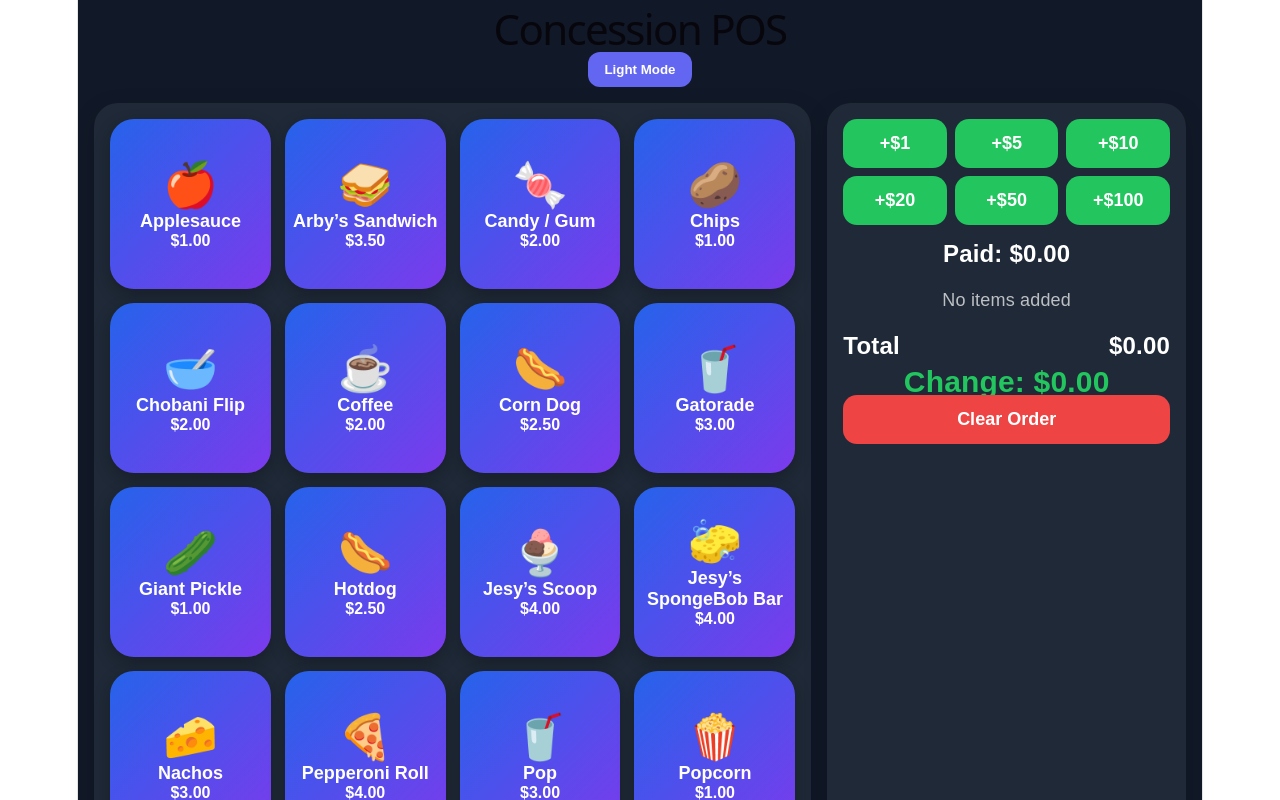
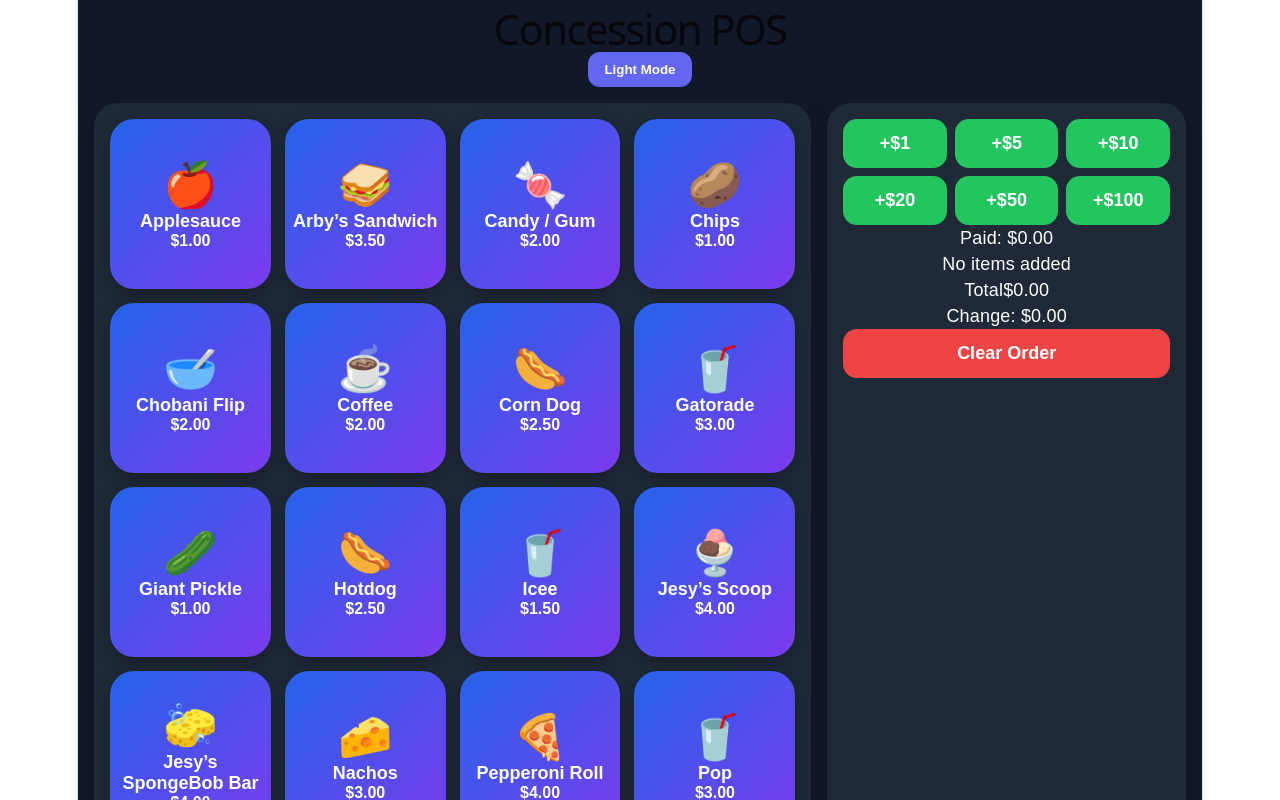
Before and after one commit to yobnagolgg-oss/MRBB, a React (Vite) app: page / in a window 1280 px wide. Shown: the top 800 px of the page. Built offline with nearby package versions, Linux system fonts and the light colour scheme.

Commit message:
Add Icee item and refactor cart functionality

```diff
--- a/src/App.jsx
+++ b/src/App.jsx
@@ -13,6 +13,7 @@
     { name: 'Gatorade', price: 3.0, emoji: '🥤' },
     { name: 'Giant Pickle', price: 1.0, emoji: '🥒' },
     { name: 'Hotdog', price: 2.5, emoji: '🌭' },
+    { name: 'Icee', price: 1.5, emoji: '🥤' },
     { name: 'Jesy’s Scoop', price: 4.0, emoji: '🍨' },
     { name: 'Jesy’s SpongeBob Bar', price: 4.0, emoji: '🧽' },
     { name: 'Nachos', price: 3.0, emoji: '🧀' },
@@ -57,9 +58,7 @@
 
       if (existing) {
         return prev.map((i) =>
-          i.name === item.name
-            ? { ...i, qty: i.qty + 1 }
-            : i
+          i.name === item.name ? { ...i, qty: i.qty + 1 } : i
         );
       }
 
@@ -70,11 +69,7 @@
   const removeItem = (name) => {
     setCart((prev) =>
       prev
-        .map((i) =>
-          i.name === name
-            ? { ...i, qty: i.qty - 1 }
-            : i
-        )
+        .map((i) => (i.name === name ? { ...i, qty: i.qty - 1 } : i))
         .filter((i) => i.qty > 0)
     );
   };
@@ -89,33 +84,21 @@
     setAmountPaid(0);
   };
 
-  const total = cart.reduce(
-    (sum, item) => sum + item.price * item.qty,
-    0
-  );
-
+  const total = cart.reduce((sum, item) => sum + item.price * item.qty, 0);
   const change = amountPaid - total;
 
   return (
-    <div className={darkMode ? "app dark" : "app"}>
-
-      {/* HEADER */}
+    <div className={darkMode ? 'app dark' : 'app'}>
       <div className="header">
         <h1>Concession POS</h1>
 
-        <button
-          className="mode-btn"
-          onClick={() => setDarkMode(!darkMode)}
-        >
-          {darkMode ? "Light Mode" : "Dark Mode"}
+        <button className="mode-btn" onClick={() => setDarkMode(!darkMode)}>
+          {darkMode ? 'Light Mode' : 'Dark Mode'}
         </button>
       </div>
 
       <div className="layout">
-
-        {/* LEFT SIDE */}
         <div className="card">
-
           <div className="item-grid">
             {items.map((item) => (
               <button
@@ -123,27 +106,15 @@
                 className="item-btn"
                 onClick={() => addItem(item)}
               >
-                <div className="item-emoji">
-                  {item.emoji}
-                </div>
-
-                <div className="item-name">
-                  {item.name}
-                </div>
-
-                <div className="item-price">
-                  ${item.price.toFixed(2)}
-                </div>
+                <div className="item-emoji">{item.emoji}</div>
+                <div className="item-name">{item.name}</div>
+                <div className="item-price">${item.price.toFixed(2)}</div>
               </button>
             ))}
           </div>
-
         </div>
 
-        {/* RIGHT SIDE */}
         <div className="card">
-
-          {/* CASH BUTTONS */}
           <div className="cash-grid">
             {cashOptions.map((val) => (
               <button
@@ -156,37 +127,20 @@
             ))}
           </div>
 
-          {/* PAID */}
-          <div
-            style={{
-              textAlign: 'center',
-              marginTop: '16px',
-              fontSize: '24px',
-              fontWeight: 'bold'
-            }}
-          >
-            Paid: ${amountPaid.toFixed(2)}
-          </div>
+          <div className="paid-box">Paid: ${amountPaid.toFixed(2)}</div>
 
-          {/* CART */}
-          <div style={{ marginTop: '20px' }}>
+          <div className="cart-box">
             {cart.length === 0 ? (
-              <div style={{ textAlign: 'center', opacity: 0.7 }}>
-                No items added
-              </div>
+              <div className="empty-cart">No items added</div>
             ) : (
               cart.map((item) => (
-                <div
-                  key={item.name}
-                  className="cart-row"
-                >
+                <div key={item.name} className="cart-row">
                   <div>
                     {item.emoji} {item.name} x{item.qty}
                   </div>
 
                   <div>
                     ${(item.qty * item.price).toFixed(2)}
-
                     <button
                       className="remove-btn"
                       onClick={() => removeItem(item.name)}
@@ -199,47 +153,21 @@
             )}
           </div>
 
-          {/* TOTAL */}
-          <div style={{ marginTop: '20px' }}>
-
-            <div
-              style={{
-                display: 'flex',
-                justifyContent: 'space-between',
-                fontSize: '24px',
-                fontWeight: 'bold'
-              }}
-            >
+          <div className="total-box">
+            <div className="total-row">
               <span>Total</span>
               <span>${total.toFixed(2)}</span>
             </div>
 
-            <div
-              style={{
-                textAlign: 'center',
-                fontSize: '30px',
-                fontWeight: 'bold',
-                color: '#22c55e',
-                marginTop: '10px'
-              }}
-            >
-              Change: $
-              {change >= 0
-                ? change.toFixed(2)
-                : '0.00'}
+            <div className="change-box">
+              Change: ${change >= 0 ? change.toFixed(2) : '0.00'}
             </div>
 
-            <button
-              className="clear-btn"
-              onClick={clearOrder}
-            >
+            <button className="clear-btn" onClick={clearOrder}>
               Clear Order
             </button>
-
           </div>
-
         </div>
-
       </div>
     </div>
   );
```
